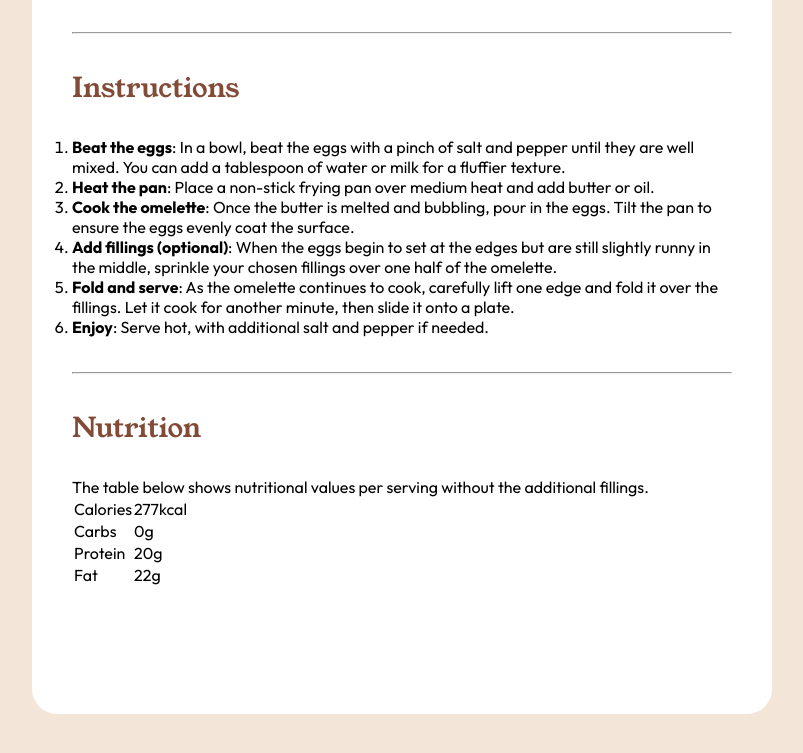
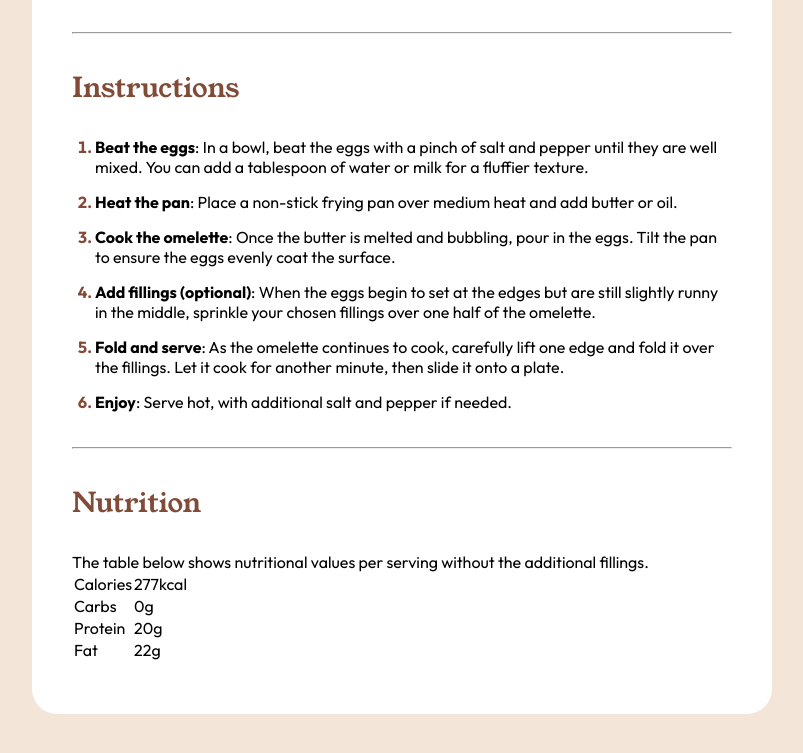
Before and after one commit to JandersonPedrosa/challenge_recipe_page, a plain HTML site: page index.html in a window 1280 px wide. Shown: the part 1121-1874 px from the top of the page, without its empty margins (318-1121 px from the left). Drawn offline with Linux system fonts and the light colour scheme.

Commit message:
completed section two

```diff
--- a/index.html
+++ b/index.html
@@ -40,9 +40,9 @@
             <hr>
         </section>
 
-        <section>
+        <section class="instructions">
             <h2 class="subtitle">Instructions</h2>
-            <ol>
+            <ol class="instructions-list">
                 <li><strong>Beat the eggs</strong>: In a bowl, beat the eggs with a pinch of salt and pepper until they are well mixed.
                 You can add a tablespoon of water or milk for a fluffier texture.</li>
 
--- a/style.css
+++ b/style.css
@@ -95,3 +95,16 @@ main{
 hr{
     margin: 35px 0px;
 }
+
+.instructions-list{
+    padding-left: 23px;
+}
+
+.instructions-list li{
+    margin-bottom: 15px;
+}
+
+.instructions-list li::marker{
+    color: #824B37;
+    font-weight: bold;
+}
```
